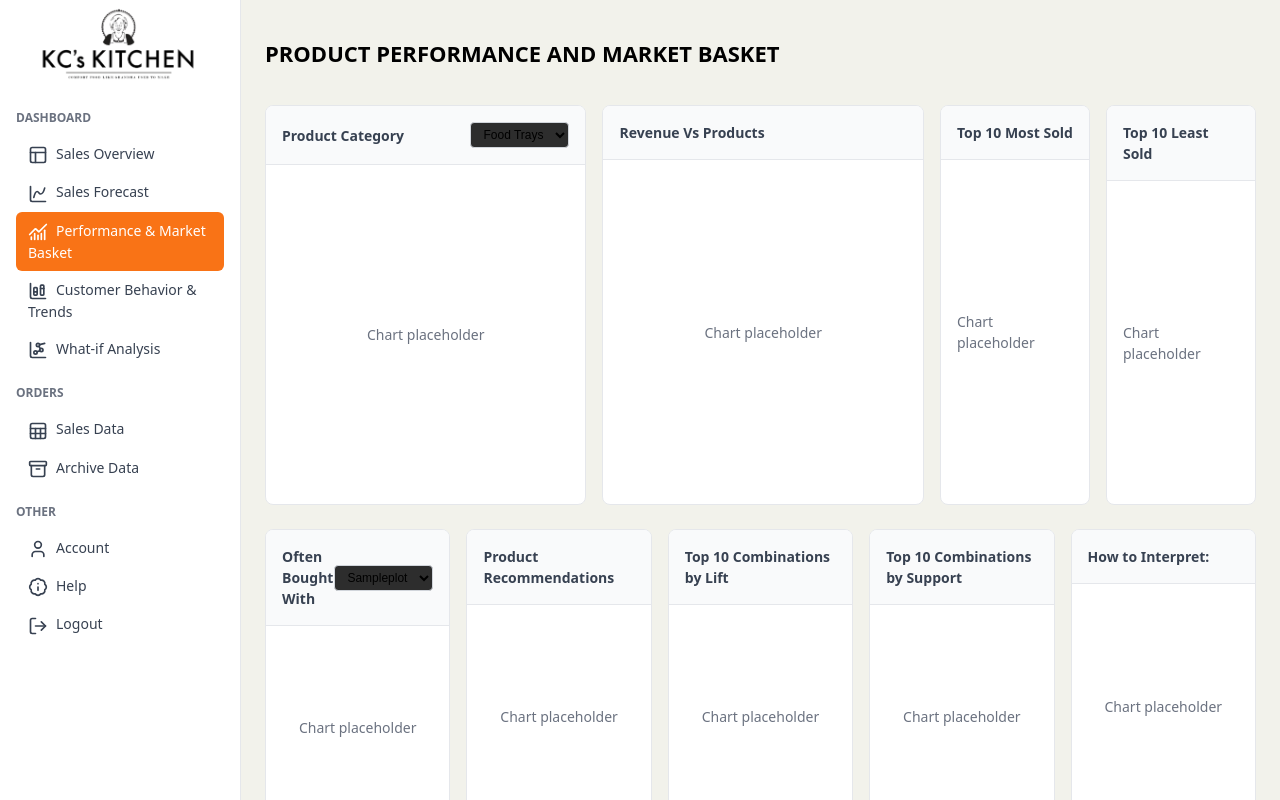
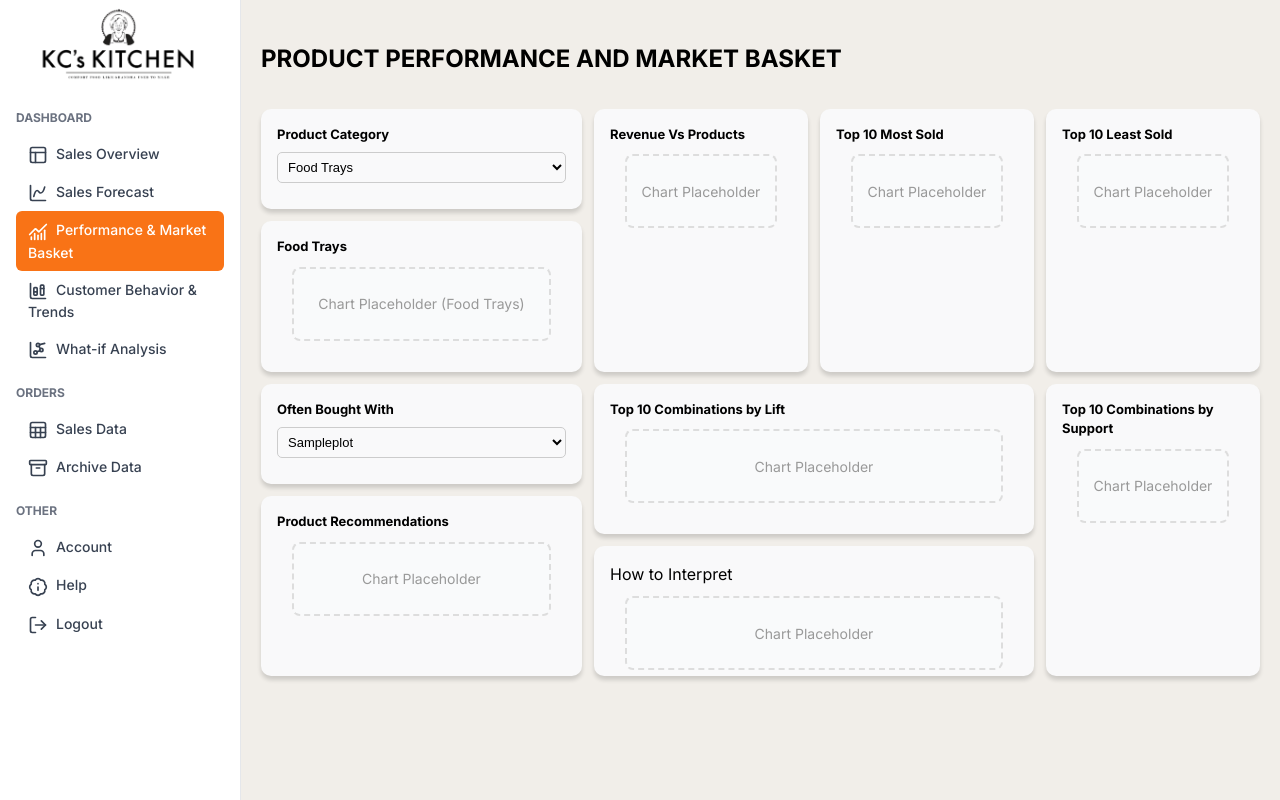
Before and after one commit to rainabolario/Capstone-2, a React (Vite) app: page /login in a window 1280 px wide. Both pictures are taken after typing "name@example.com", "Sample123" into the empty fields and a click on the button "Log In". Built offline with nearby package versions, Linux system fonts and the light colour scheme.

Commit message:
Market Basket - edits

```diff
--- a/src/css/MarketBasket.css
+++ b/src/css/MarketBasket.css
@@ -1,109 +1,161 @@
-.market-basket-dashboard {
-  display: flex;
-  height: 100vh;
-  background-color: rgb(242, 242, 235);
-  width: 100%;
-  max-width: 100vw;
-  overflow-x: hidden;
+@import url("https://fonts.googleapis.com/css2?family=Inter:wght@100..900&display=swap");
+
+:root {
+  --orange: #ec7a1c;
+  --light-orange: #f1c2a7;
+  --bg: #f1eee9;
+  --white: #f9f9fa;
+  --dark-gray: #6b7280;
+  --general-font: "Inter", sans-serif;
 }
 
-.market-basket-dashboard-content {
+.market-basket-container {
+  display: flex;
+  flex-direction: row;
+  background-color: var(--bg);
+  font-family: var(--general-font);
+}
+
+.market-basket-content {
   flex: 1;
   display: flex;
   flex-direction: column;
-  overflow: hidden;
-  min-width: 0;
 }
 
-.market-basket-dashboard-header {
-  background-color: rgb(242, 242, 235);
-  padding: 16px 24px;
-  display: flex;
-  justify-content: space-between;
-  align-items: center;
-  margin-top: 25px;
+.market-basket-header {
+  margin: 30px 0px 0px 20px;
 }
 
-.market-basket-dashboard-header h1 {
-  font-size: 22px;
-  font-weight: 600;
-  color: #000000;
-  margin: 0;
+.market-basket-header h1 {
+  font-family: var(--general-font);
+  color: black;
+  font-size: 24px;
 }
 
-.market-basket-dashboard-main {
-  padding: 24px;
-  overflow-y: auto;
-  flex: 1;
+/* Grid Layout */
+.market-basket-grid {
+  display: grid;
+  grid-template-columns: 1.5fr 1fr 1fr 1fr;
+  grid-template-rows: auto auto auto auto 130px;
+  gap: 12px;
+  padding: 20px;
 }
 
-.market-basket-grid {
-  display: grid;
-  gap: 16px;
-  margin-bottom: 24px;
+/* Common Box Style */
+.market-basket-div1,
+.market-basket-div2,
+.market-basket-div3,
+.market-basket-div4,
+.market-basket-div5,
+.market-basket-div6,
+.market-basket-div7,
+.market-basket-div8,
+.market-basket-div9,
+.market-basket-div10 {
+  background-color: var(--white);
+  border-radius: 10px;
+  box-shadow: 0 4px 4px rgba(0, 0, 0, 0.15);
+  padding: 16px;
+  color: black;
+  font-family: var(--general-font);
 }
 
-.market-basket-grid-4 {
-  grid-template-columns: 1.5fr 1.5fr 0.7fr 0.7fr;
-  height: 400px;
+/* Product Category */
+.market-basket-div1 {
+  grid-column: 1 / span 1;
+  grid-row: 1 / span 1;
 }
 
-.market-basket-grid-5 {
-  grid-template-columns: repeat(5, 1fr);
-  height: 300px;
+/* Food Trays Chart */
+.market-basket-div2 {
+  grid-column: 1 / span 1;
+  grid-row: 2 / span 1;
 }
 
-.market-basket-chart-container {
-  background-color: white;
-  border: 1px solid #e5e7eb;
-  border-radius: 8px;
-  display: flex;
-  flex-direction: column;
-  overflow: hidden;
+/* Often Bought With */
+.market-basket-div3 {
+  grid-column: 1 ; /*span 1;*/
+  grid-row: 3 / span 1;
 }
 
-.market-basket-chart-header {
-  padding: 16px;
-  border-bottom: 1px solid #e5e7eb;
-  display: flex;
-  justify-content: space-between;
-  align-items: center;
-  background-color: #f9fafb;
+/* Product Recommendations */
+.market-basket-div4 {
+  grid-column: 1 / span 1;
+  grid-row: 4 / span 2;
 }
 
-.market-basket-chart-header h3 {
-  margin: 0;
-  font-size: 14px;
-  font-weight: 600;
-  color: #374151;
+/* Revenue vs Products */
+.market-basket-div5 {
+  grid-column: 2 / span 1;
+  grid-row: 1 / span 2;
 }
 
-.market-basket-chart-header select {
-  padding: 4px 8px;
-  border: 1px solid #d1d5db;
-  border-radius: 4px;
-  font-size: 12px;
-  background-color: rgb(45, 45, 45);
+/* Top 10 Most Sold */
+.market-basket-div6 {
+  grid-column: 3 / span 1;
+  grid-row: 1 / span 2;
 }
 
-.market-basket-chart-body {
-  flex: 1;
-  padding: 16px;
+/* Top 10 Least Sold */
+.market-basket-div7 {
+  grid-column: 4 / span 1;
+  grid-row: 1 / span 2;
+}
+
+/* Top 10 Combinations by Lift */
+.market-basket-div8 {
+  grid-column: 2 / span 2;
+  grid-row: 3 / span 2;
+}
+
+/* How to Interpret */
+.market-basket-div10 {
+  grid-column: 2 / span 2;
+  grid-row: 5 / span 1; /* Just row 5 */
+}
+
+/* Top 10 Combinations by Support */
+.market-basket-div9 {
+  grid-column: 4;
+  grid-row: 3 / span 3;
+}
+
+
+/* Content Titles */
+.market-basket-content1,
+.market-basket-content2,
+.market-basket-content3,
+.market-basket-content4,
+.market-basket-content5,
+.market-basket-content6,
+.market-basket-content7,
+.market-basket-content8,
+.market-basket-content9 {
+  font-size: 13px;
+  font-weight: bold;
+  margin-bottom: 8px;
+}
+
+.market-basket-content select {
+  margin-bottom: 10px;
+  padding: 6px;
+  border-radius: 5px;
+  border: 1px solid #ccc;
+  font-size: 13px;
+  width: 100%;
+  background-color: transparent;
+  color: black;
+}
+
+/* Placeholder Style */
+.placeholder {
   display: flex;
   align-items: center;
   justify-content: center;
-  color: #6b7280;
-  font-size: 14px;
+  height: 70px;
+  color: #999;
+  font-style: italic;
+  margin-top: 10px;
+  border: 2px dashed #ddd;
+  border-radius: 8px;
 }
-
-/* Responsive adjustments */
-@media (max-width: 1200px) {
-  .market-basket-grid-4 {
-    grid-template-columns: 1fr;
-    height: auto;
-  }
-  .market-basket-grid-5 {
-    grid-template-columns: 1fr;
-    height: auto;
-  }
-}
--- a/src/pages/MarketBasket.tsx
+++ b/src/pages/MarketBasket.tsx
@@ -3,104 +3,90 @@ import Sidebar from "../components/Sidebar";
 import "../css/MarketBasket.css";
 
 interface MarketBasketProps {
-  currentUser?: string
-  onLogout: () => void
+  currentUser?: string;
+  onLogout: () => void;
 }
 
-const MarketBasket: React.FC<MarketBasketProps> = ({ }) => {
+const MarketBasket: React.FC<MarketBasketProps> = ({}) => {
   return (
-    <div className="market-basket-dashboard">
+    <div className="market-basket-container">
       <Sidebar />
-
-      <div className="market-basket-dashboard-content">
-        <div className="market-basket-dashboard-header">
+      <div className="market-basket-content">
+        <div className="market-basket-header">
           <h1>PRODUCT PERFORMANCE AND MARKET BASKET</h1>
         </div>
 
-        <div className="market-basket-dashboard-main">
-          {/* Row 1 */}
-          <div className="market-basket-grid market-basket-grid-4">
-            <div className="market-basket-chart-container">
-              <div className="market-basket-chart-header">
-                <h3>Product Category</h3>
-                <select defaultValue="Food Trays">
-                  <option>Food Trays</option>
-                  <option>Beverages</option>
-                  <option>Desserts</option>
-                  <option>Appetizers</option>
+        <div className="market-basket-grid">
+          {/* Product Category Dropdown */}
+          <div className="market-basket-div1">
+            <div className="market-basket-content1">Product Category</div>
+            <select defaultValue="food-trays">
+              <option value="food-trays">Food Trays</option>
+              <option value="beverages">Beverages</option>
+              <option value="desserts">Desserts</option>
             </select>
           </div>
-              <div className="market-basket-chart-body">Chart placeholder</div>
+
+          {/* Food Trays Chart */}
+          <div className="market-basket-div2">
+            <div className="market-basket-content2">Food Trays</div>
+            <div className="placeholder">Chart Placeholder (Food Trays)</div>
           </div>
 
-            <div className="market-basket-chart-container">
-              <div className="market-basket-chart-header">
-                <h3>Revenue Vs Products</h3>
-              </div>
-              <div className="market-basket-chart-body">Chart placeholder</div>
+          {/* Often Bought With Dropdown */}
+          <div className="market-basket-div3">
+            <div className="market-basket-content3">Often Bought With</div>
+            <select defaultValue="sampleplot">
+              <option>Sampleplot</option>
+              <option>Option 2</option>
+            </select>
           </div>
 
-            <div className="market-basket-chart-container">
-              <div className="market-basket-chart-header">
-                <h3>Top 10 Most Sold</h3>
-              </div>
-              <div className="market-basket-chart-body">Chart placeholder</div>
+          {/* Product Recommendations Chart */}
+          <div className="market-basket-div4">
+            <div className="market-basket-content4">Product Recommendations</div>
+            <div className="placeholder">Chart Placeholder</div>
           </div>
 
-            <div className="market-basket-chart-container">
-              <div className="market-basket-chart-header">
-                <h3>Top 10 Least Sold</h3>
-              </div>
-              <div className="market-basket-chart-body">Chart placeholder</div>
-            </div>
+          {/* Revenue vs Products */}
+          <div className="market-basket-div5">
+            <div className="market-basket-content3">Revenue Vs Products</div>
+            <div className="placeholder">Chart Placeholder</div>
           </div>
 
-          {/* Row 2 */}
-          <div className="market-basket-grid market-basket-grid-5">
-            <div className="market-basket-chart-container">
-              <div className="market-basket-chart-header">
-                <h3>Often Bought With</h3>
-                <select defaultValue="Sampleplot">
-                  <option>Sampleplot</option>
-                  <option>Option 2</option>
-                  <option>Option 3</option>
-                </select>
-              </div>
-              <div className="market-basket-chart-body">Chart placeholder</div>
+          {/* Top 10 Most Sold */}
+          <div className="market-basket-div6">
+            <div className="market-basket-content4">Top 10 Most Sold</div>
+            <div className="placeholder">Chart Placeholder</div>
           </div>
 
-            <div className="market-basket-chart-container">
-              <div className="market-basket-chart-header">
-                <h3>Product Recommendations</h3>
-              </div>
-              <div className="market-basket-chart-body">Chart placeholder</div>
+          {/* Top 10 Least Sold */}
+          <div className="market-basket-div7">
+            <div className="market-basket-content5">Top 10 Least Sold</div>
+            <div className="placeholder">Chart Placeholder</div>
           </div>
 
-            <div className="market-basket-chart-container">
-              <div className="market-basket-chart-header">
-                <h3>Top 10 Combinations by Lift</h3>
-              </div>
-              <div className="market-basket-chart-body">Chart placeholder</div>
+          {/* Top 10 Combinations by Lift */}
+          <div className="market-basket-div8">
+            <div className="market-basket-content8">Top 10 Combinations by Lift</div>
+            <div className="placeholder">Chart Placeholder</div>
           </div>
 
-            <div className="market-basket-chart-container">
-              <div className="market-basket-chart-header">
-                <h3>Top 10 Combinations by Support</h3>
-              </div>
-              <div className="market-basket-chart-body">Chart placeholder</div>
+          {/* Top 10 Combinations by Support */}
+          <div className="market-basket-div9">
+            <div className="market-basket-content9">Top 10 Combinations by Support</div>
+            <div className="placeholder">Chart Placeholder</div>
           </div>
 
-            <div className="market-basket-chart-container">
-              <div className="market-basket-chart-header">
-                <h3>How to Interpret:</h3>
-              </div>
-              <div className="market-basket-chart-body">Chart placeholder</div>
+          {/* How to Interpret */}
+          <div className="market-basket-div10">
+            <div className="market-basket-content10">How to Interpret</div>
+            <div className="placeholder">Chart Placeholder</div>
           </div>
         </div>
       </div>
     </div>
-    </div>
-  )
-}
+  );
+};
 
-export default MarketBasket
+export default MarketBasket;
```
Lines whose indentation alone changed are shown as unchanged.
